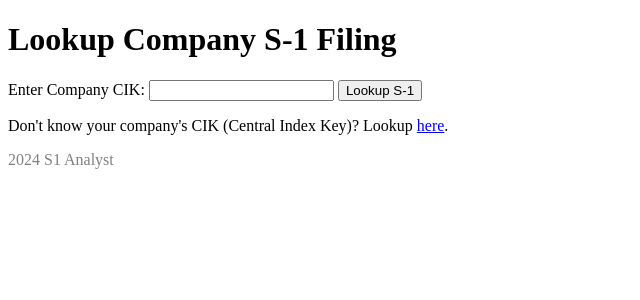
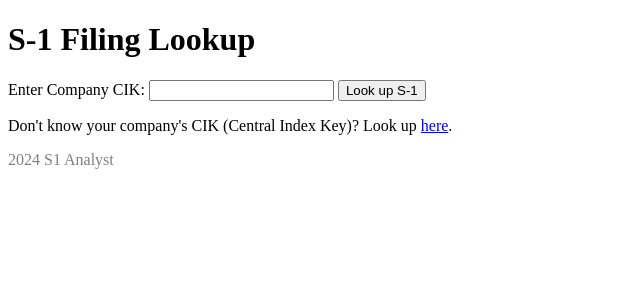
Before and after one commit to Arohrba5/S1-Analyst, a Flask app: page / in a window 1280 px wide. Shown: the part 26-326 px from the top of the page, without its empty margins (0-640 px from the left). Run offline with Flask 3, Linux system fonts and the light colour scheme; some libraries are stand-ins or nearby versions.

Commit message:
Fixed: Website copy

```diff
--- a/templates/index.html
+++ b/templates/index.html
@@ -5,14 +5,14 @@
 {% endblock %}
 
 {% block main %}
-    <h1>Lookup Company S-1 Filing</h1>
+    <h1>S-1 Filing Lookup</h1>
     <form action="/submit_cik" method="post">
         <label for="cik-input">Enter Company CIK:</label>
         <input type="text" id="cik-input" name="cik" required>
-        <button type="submit">Lookup S-1</button>
+        <button type="submit">Look up S-1</button>
     </form>
     <p>
-        Don't know your company's CIK (Central Index Key)? Lookup
+        Don't know your company's CIK (Central Index Key)? Look up
         <a href="https://www.sec.gov/search-filings/cik-lookup" target="_blank" rel="noopener">here</a>.
     </p>
 {% endblock %}
```
